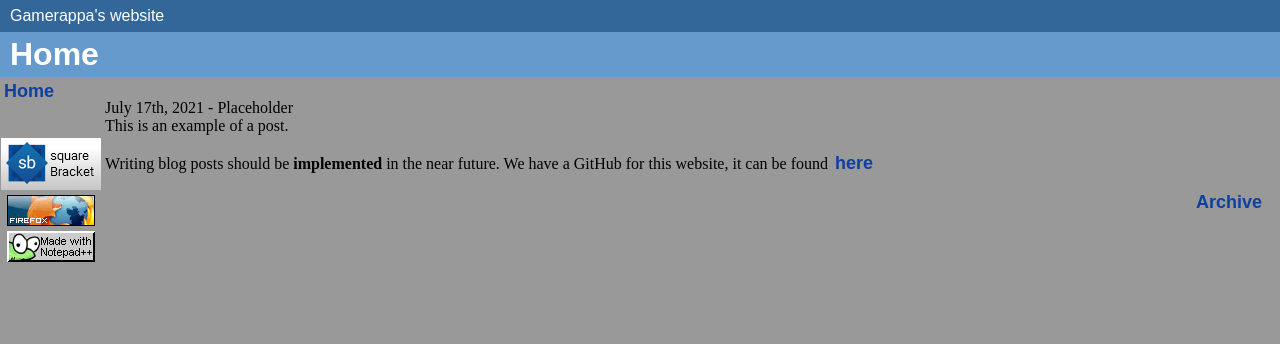
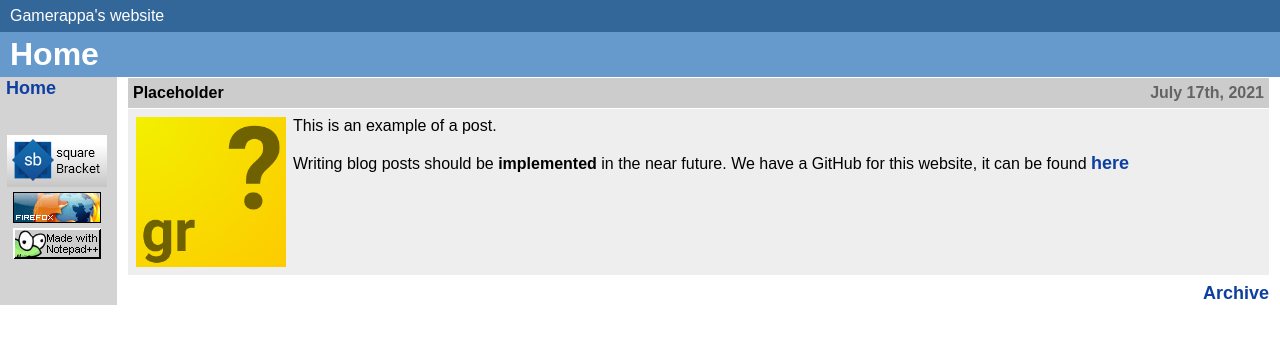
Before and after one commit to chazizgrkb/gamerappa-site, a PHP site: page / in a window 1280 px wide. Shown: the top 344 px of the page. Run offline with PHP 8.4, Linux system fonts and the light colour scheme.

Commit message:
improve the look of the website

```diff
--- a/css/main.css
+++ b/css/main.css
@@ -12,10 +12,11 @@
      margin-top: 0px;
 }
  body {
-    background-color:#999;
+    background-color:#FFF;
     border:0px;
     margin:0px;
     padding:0px;
+	font-family: sans-serif;
 }
 img {
     border:0px;
@@ -25,9 +26,6 @@ img {
 a:link {
     color:#0E3FA1;
     margin-bottom:1px;
-    margin-left:1px;
-    margin-right:0px;
-    padding:2px;
     text-decoration:none;
     font:bold 18px arial;
 }
@@ -212,3 +210,49 @@ A:hover .leftinset, A:active .leftinset {
      background-color:#000;
      font-size:0px;
 }
+.newsBar {
+    height: 30px;
+    background-color: #CCCCCC;
+    line-height: 30px;
+    font-weight: bold;
+    color: #000000;
+    margin-bottom: 1px;
+}
+.newsPost {
+    padding: 8px;
+    background-color: #EEEEEE;
+    margin-bottom: 8px;
+}
+.commentDate {
+    color: #646464;
+    font-family: arial;
+    font-size: 16px;
+    float: right;
+}
+.newsBarPadBox {
+    margin-left: 5px;
+    margin-right: 5px;
+}
+.newsBox {
+max-width: 1200px;
+margin-left: 10px;
+margin-right: 10px;
+}
+.newsPreview {
+    float: left;
+    margin-right: 7px;
+}
+.newsPreview img {
+    width: 150px;
+}
+.newsTextBox {
+    height: 150px;
+    display: table-cell;
+    vertical-align: top;
+}
+#MLwrapper {
+	margin-left: 5px;
+}
+html * {
+    max-height: 1000000px;
+}
--- a/templates/_layout.twig
+++ b/templates/_layout.twig
@@ -11,9 +11,9 @@
 	<div id="top-banner">Gamerappa's website</div>
 	<h1 id="banner">{{ block('title') }}</h1>
 <table valign="top" width="100%" height="100%" cellspacing="0" border="0">
-	<tbody><tr><td class="crapCell" width="100" height="1"></td><td class="crapCell" width="254"></td><td class="crapCell"></td></tr>
+	<tbody>
 	<tr>
-		<td id="menuSection" width="100" valign="top">
+		<td id="menuSection" bgcolor="lightgray" width="115" valign="top">
 			<div id="MLwrapper"><a href="index.php">Home</a></div>
 			<br>
 			<center>
@@ -31,7 +31,6 @@
 
 		</td>
 		<td colspan="2" id="contentSection" valign="top">
-			<br>
 	{% block content %}{% endblock %}
 	<!--
 <div class=datebar style="margin-left:2%; margin-right:2%; background-color:#155DEC">This is Blockland</div>
```
Also changed, not shown: templates/index.twig (+10 -4 lines), img/placeholder.png (added).
